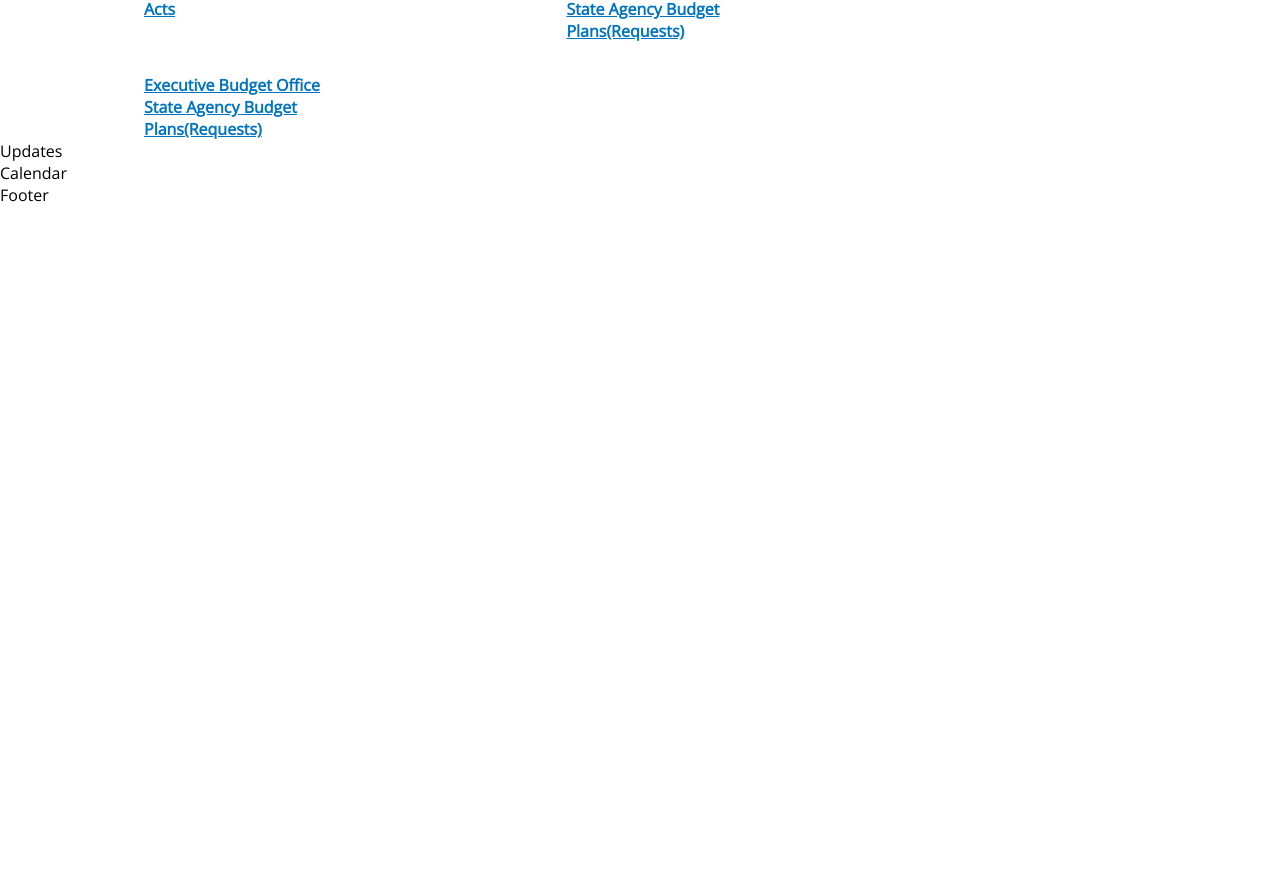
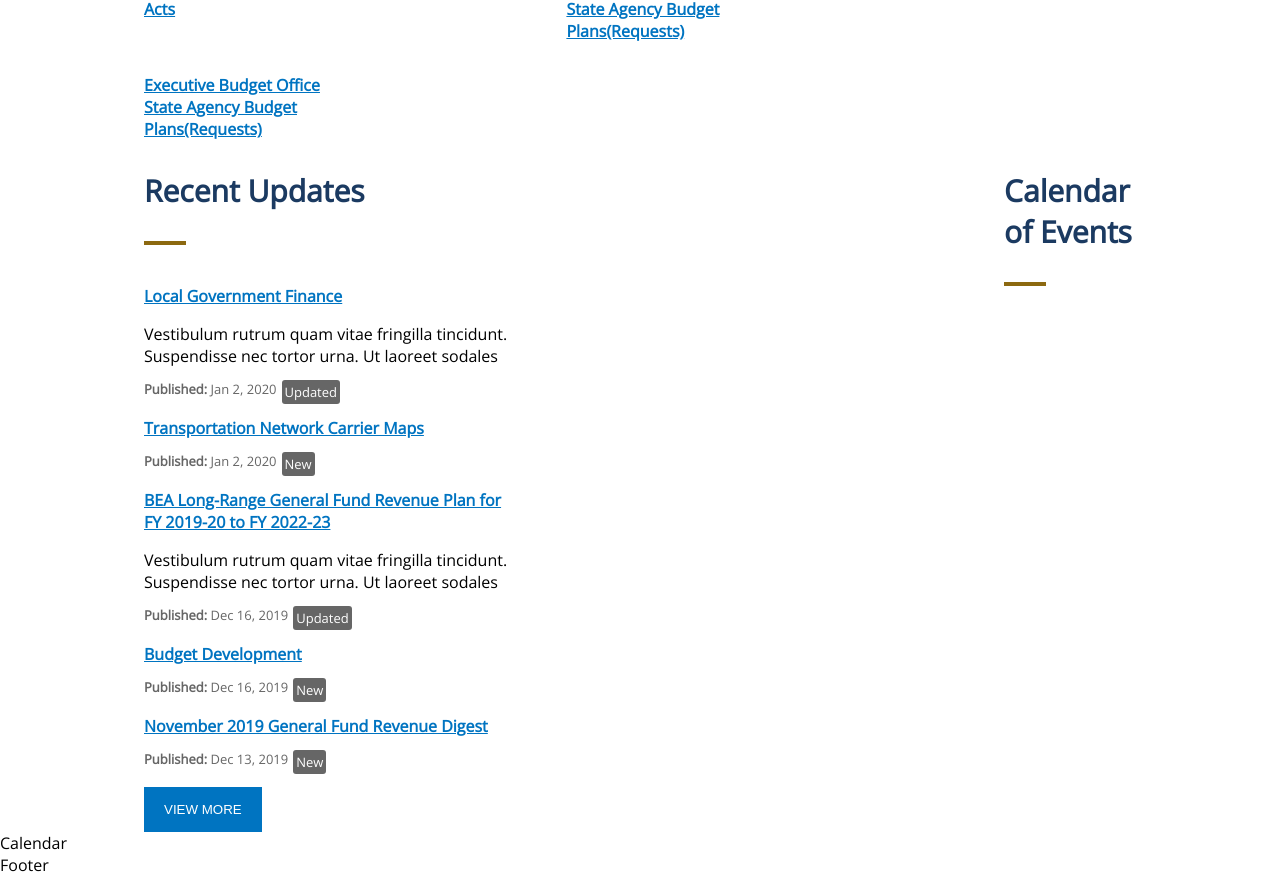
Before and after one commit to charnaye95/PWWassessment, a React (Create React App) app in the folder assessment/: page / in a window 1280 px wide. Shown: the part 1319-2195 px from the top of the page. Before the commit the page ends 1525 px from the top, so only its background shows below. Built offline with nearby package versions, Linux system fonts and the light colour scheme.

Commit message:
completed updates section

```diff
--- a/assessment/src/App.css
+++ b/assessment/src/App.css
@@ -100,7 +100,7 @@ body {
   font-weight: 900;
   font-size: 30px;
 }
-.block {
+.services-block {
   background-color: #1b3a61;
   padding: 5px;
 }
@@ -116,3 +116,41 @@ body {
   width: 16vw;
   padding-top: 4vh;
 }
+/* Updates & Calendar Section */
+.updates-calendar-section {
+  margin-left: 9rem;
+  margin-right: 9rem;
+  display: flex;
+  column-gap: 50%;
+}
+.uc-block {
+  background-color: #8C6910;
+  padding: 2px;
+  width: 3vw;
+  margin-bottom: 5vh;
+}
+.generic-text {
+  font-size: 16px;
+  line-height: 22px;
+  margin-bottom: 0;
+}
+.published-text {
+  display: flex;
+  gap: 5px;
+  font-size: 13px;
+  color: #666666;
+}
+.grey-tag {
+  background-color: #666666;
+  color: white;
+  padding: 3px;
+  border-radius: 3px;
+}
+.view-more {
+border: 1px #0074c1;
+background-color: #0074c1;
+color: white;
+padding: 15px 20px 15px 20px;
+margin-left: 9rem;
+margin-right: 9rem;
+}
--- a/assessment/src/components/ServicesAndLinks.js
+++ b/assessment/src/components/ServicesAndLinks.js
@@ -4,7 +4,7 @@ function ServicesAndLinks() {
   return (
     <div className='services-section'>
       <p className='title'>POPULAR SERVICES AND LINKS</p>
-      <div className='block'></div>
+      <div className='services-block'></div>
       <div className='services-list'>
               <a
                 href="https://rfa.sc.gov/data-research/state-finances"
--- a/assessment/src/components/Updates.js
+++ b/assessment/src/components/Updates.js
@@ -2,7 +2,70 @@ import React from 'react'
 
 function Updates() {
   return (
-    <div>Updates</div>
+    <>
+    <div className='updates-calendar-section'>
+      <div className='updates-section'>
+        <p className='title'>Recent Updates</p>
+        <div className='uc-block'></div>
+        <a
+          href="https://rfa.sc.gov/data-research/state-finances"
+          className='link'
+        >
+          Local Government Finance
+        </a>
+        <p className='generic-text'>
+          Vestibulum rutrum quam vitae fringilla tincidunt. Suspendisse nec tortor urna. Ut laoreet sodales
+        </p>
+        <div className='published-text'>
+          <p><b>Published:</b> Jan 2, 2020</p> <p className='grey-tag'>Updated</p>
+        </div>
+        <a
+          href="https://rfa.sc.gov/data-research/state-finances"
+          className='link'
+        >
+          Transportation Network Carrier Maps
+        </a>
+        <div className='published-text'>
+          <p><b>Published:</b> Jan 2, 2020</p> <p className='grey-tag'>New</p>
+        </div>
+        <a
+          href="https://rfa.sc.gov/data-research/state-finances"
+          className='link'
+        >
+          BEA Long-Range General Fund Revenue Plan for FY 2019-20 to FY 2022-23
+        </a>
+        <p className='generic-text'>
+          Vestibulum rutrum quam vitae fringilla tincidunt. Suspendisse nec tortor urna. Ut laoreet sodales
+        </p>
+        <div className='published-text'>
+          <p><b>Published:</b> Dec 16, 2019</p> <p className='grey-tag'>Updated</p>
+        </div>
+        <a
+          href="https://rfa.sc.gov/data-research/state-finances"
+          className='link'
+        >
+          Budget Development
+        </a>
+        <div className='published-text'>
+          <p><b>Published:</b> Dec 16, 2019</p> <p className='grey-tag'>New</p>
+        </div>
+        <a
+          href="https://rfa.sc.gov/data-research/state-finances"
+          className='link'
+        >
+          November 2019 General Fund Revenue Digest
+        </a>
+        <div className='published-text'>
+          <p><b>Published:</b> Dec 13, 2019</p> <p className='grey-tag'>New</p>
+        </div>
+      </div>
+      <div className='calendar-section'>
+        <p className='title'>Calendar of Events</p>
+        <div className='uc-block'></div>
+      </div>
+    </div>
+    <button className='view-more'>VIEW MORE</button>
+    </>
   )
 }
 
```
Also changed, not shown: 1 other file (tests, documents, lock files or other folders).
